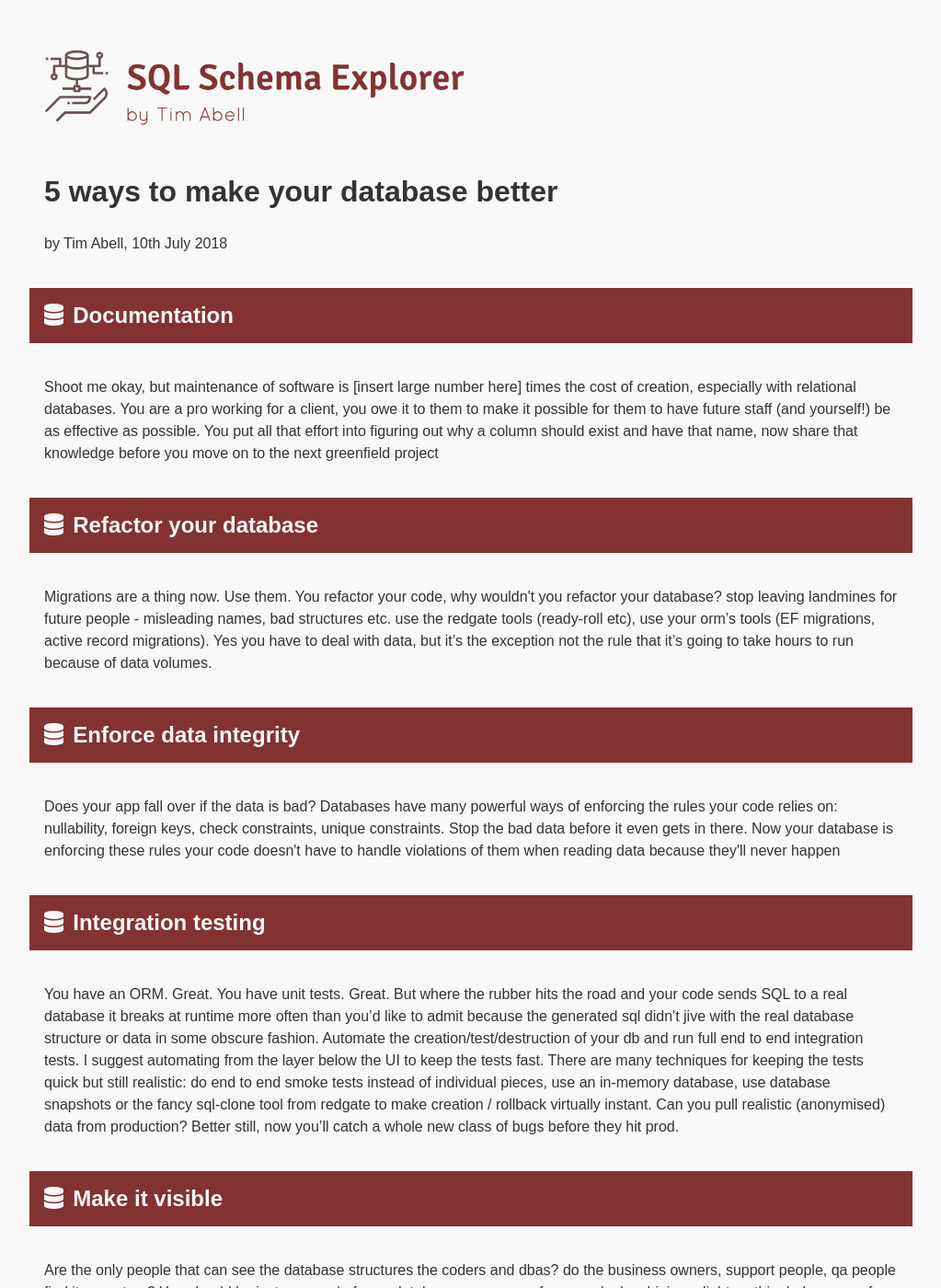
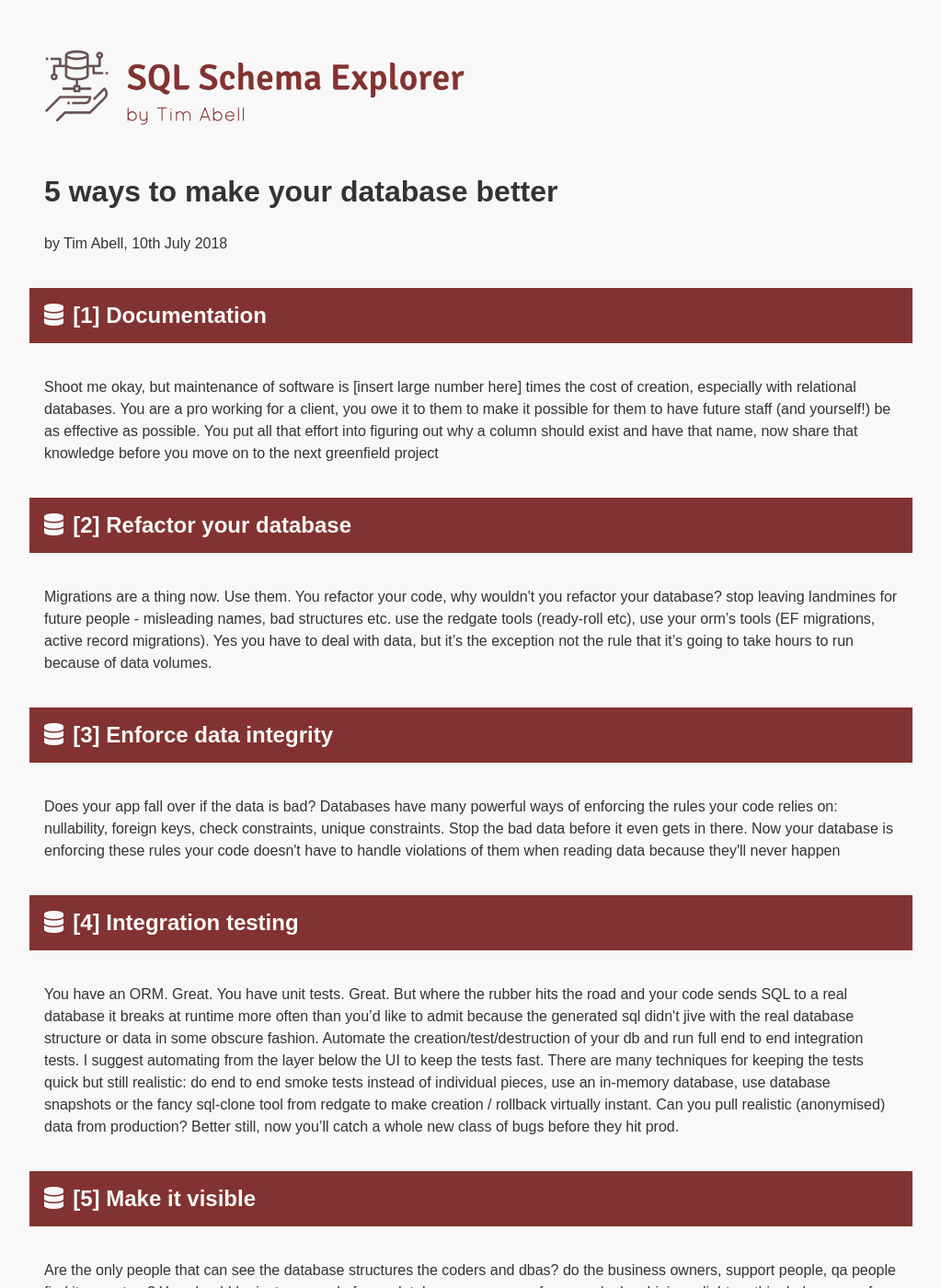
Before and after one commit to timabell/schema-explorer, a Jekyll site: the page built from articles/make-your-database-better.html, in a window 1280 px wide and 1400 px high. Shown: the whole window at 92% size, without its empty margins (128-1151 px from the left). Built offline with Jekyll 4.4.1, drawn with Linux system fonts in a browser that asks for light colours; nearby versions of some CDN libraries.

Commit message:
Numbered points

```diff
--- a/articles/make-your-database-better.html
+++ b/articles/make-your-database-better.html
@@ -7,7 +7,7 @@ title: 5 ways to make your database better
 
 <p class="by-line">by Tim Abell, 10th July 2018</p>
 
-<h2><i class="fas fa-database"></i> Documentation</h2>
+<h2><i class="fas fa-database"></i> [1] Documentation</h2>
 
 <p>Shoot me okay, but maintenance of software is [insert large number here]
   times the cost of creation, especially with relational databases. You are a
@@ -16,7 +16,7 @@ title: 5 ways to make your database better
   that effort into figuring out why a column should exist and have that name,
 now share that knowledge before you move on to the next greenfield project</p>
 
-<h2><i class="fas fa-database"></i> Refactor your database</h2>
+<h2><i class="fas fa-database"></i> [2] Refactor your database</h2>
 
 <p>Migrations are a thing now. Use them. You refactor your code, why wouldn't
   you refactor your database? stop leaving landmines for future people -
@@ -25,7 +25,7 @@ now share that knowledge before you move on to the next greenfield project</p>
   to deal with data, but it’s the exception not the rule that it’s going to
 take hours to run because of data volumes.</p>
 
-<h2><i class="fas fa-database"></i> Enforce data integrity</h2>
+<h2><i class="fas fa-database"></i> [3] Enforce data integrity</h2>
 
 <p>Does your app fall over if the data is bad? Databases have many powerful
   ways of enforcing the rules your code relies on: nullability, foreign keys,
@@ -34,7 +34,7 @@ take hours to run because of data volumes.</p>
   to handle violations of them when reading data because they'll never
   happen</p>
 
-<h2><i class="fas fa-database"></i> Integration testing</h2>
+<h2><i class="fas fa-database"></i> [4] Integration testing</h2>
 
 <p>You have an ORM. Great. You have unit tests. Great. But where the rubber
   hits the road and your code sends SQL to a real database it breaks at runtime
@@ -49,7 +49,7 @@ take hours to run because of data volumes.</p>
   (anonymised) data from production? Better still, now you’ll catch a whole new
   class of bugs before they hit prod.</p>
 
-<h2><i class="fas fa-database"></i> Make it visible</h2>
+<h2><i class="fas fa-database"></i> [5] Make it visible</h2>
 
 <p>Are the only people that can see the database structures the coders and
 dbas? do the business owners, support people, qa people find it a mystery? You
```
